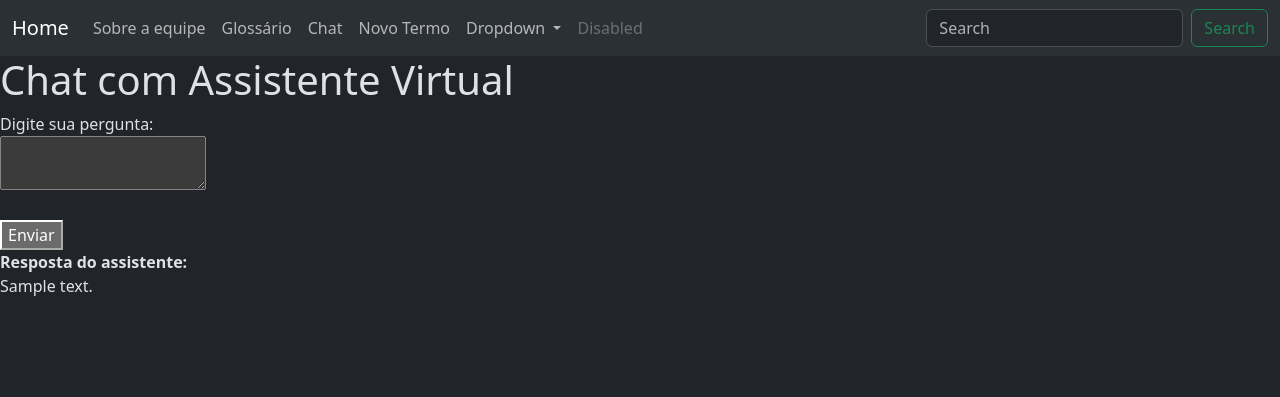
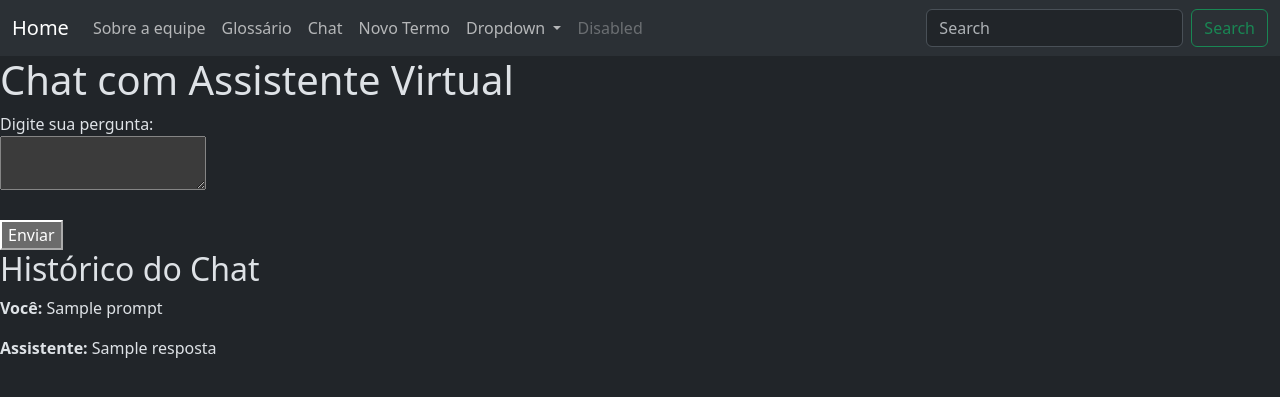
Before and after one commit to guilhermlcn/projeto_final_ip_cc, a Flask app: template templates/chat_bot.html in a window 1280 px wide. Shown: the top 397 px of the page. Run offline with Flask 3, Linux system fonts and the light colour scheme; the template is opened without the code that fills it: most values are stand-ins (such as "Sample title", 1, 10 or a date in 2020).

Commit message:
Update chat_bot.html

```diff
--- a/templates/chat_bot.html
+++ b/templates/chat_bot.html
@@ -3,15 +3,21 @@
 <body>
     <h1>Chat com Assistente Virtual</h1>
 
-<form action="{{ url_for('chat_bot_form')}}" method="post">
+    <form action="{{ url_for('chat_bot_form')}}" method="post">
         <label for="prompt">Digite sua pergunta:</label><br>
         <textarea name="prompt" id="prompt" required></textarea><br><br>
         <button type="submit">Enviar</button>
     </form>
-    {% if resposta %}
-    <div class="resposta">
-        <strong>Resposta do assistente:</strong><br>
-        {{ resposta.text }}
+
+    {% if historico_chat %}
+    <div class="chat-history">
+        <h2>Histórico do Chat</h2>
+        {% for message in historico_chat %}
+        <div class="message">
+            <p><strong>Você:</strong> {{ message.prompt }}</p>
+            <p><strong>Assistente:</strong> {{ message.resposta }}</p>
+        </div>
+        {% endfor %}
     </div>
     {% endif %}
 
```
